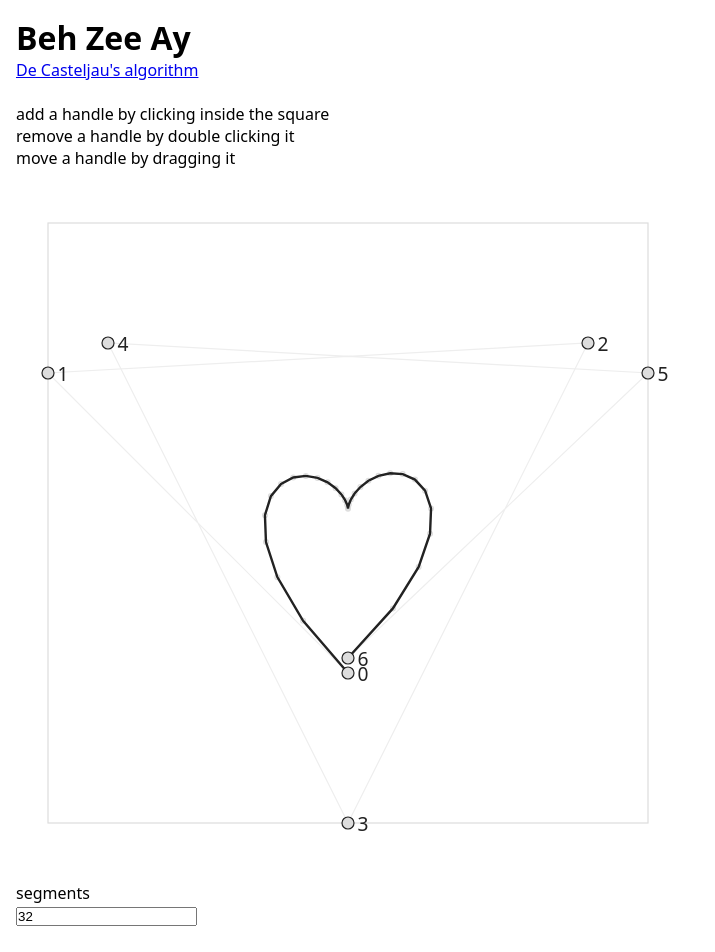
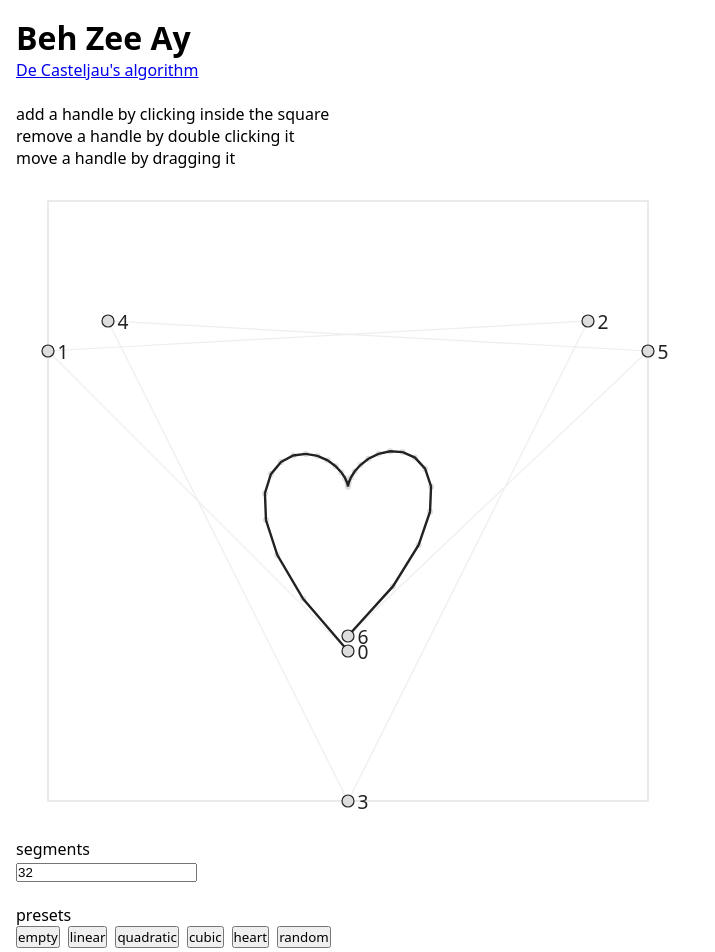
Before and after one commit to felipeog/beh-zee-ay, a React (Vite) app: page / in a window 1280 px wide. Shown: the top 952 px of the page, without its empty margins (0-715 px from the left). Built offline with nearby package versions, Linux system fonts and the light colour scheme.

Commit message:
add random preset

```diff
--- a/src/App.tsx
+++ b/src/App.tsx
@@ -49,9 +49,22 @@ const PRESET_MAP = {
   quadratic: QUADRATIC,
   cubic: CUBIC,
   heart: HEART,
+  get random() {
+    const count = Math.floor(Math.random() * 8 + 2);
+    const points: TPoint[] = [];
+
+    for (let i = 0; i < count; i++) {
+      points.push({
+        id: generateId(),
+        order: i,
+        x: Math.random() * WIDTH,
+        y: Math.random() * HEIGHT,
+      });
+    }
+
+    return points;
+  },
 };
-const PRESET_KEYS = Object.keys(PRESET_MAP);
-const PRESET_VALUES = Object.values(PRESET_MAP);
 
 const DEFAULT_SEGMENTS = 32;
 
@@ -225,8 +238,6 @@ export function App() {
       <p>remove a handle by double clicking it</p>
       <p>move a handle by dragging it</p>
 
-      <br />
-
       <svg
         className="App__svg"
         ref={svgRef}
@@ -267,7 +278,6 @@ export function App() {
       </svg>
 
       <br />
-      <br />
 
       <label>
         segments
@@ -285,11 +295,13 @@ export function App() {
 
       <p>presets</p>
 
-      {PRESET_KEYS.map((k, i) => (
-        <button key={k} onClick={() => setPoints(PRESET_VALUES[i])}>
-          {k}
-        </button>
-      ))}
+      <div className="App__presets">
+        {Object.entries(PRESET_MAP).map(([k, v]) => (
+          <button key={k} onClick={() => setPoints(v)}>
+            {k}
+          </button>
+        ))}
+      </div>
     </main>
   );
 }
--- a/src/index.css
+++ b/src/index.css
@@ -46,6 +46,11 @@ button {
   overflow: visible;
 }
 
+.App__presets {
+  display: flex;
+  gap: 0.5rem;
+}
+
 /* .Handle {} */
 
 .Handle__circle {
```
